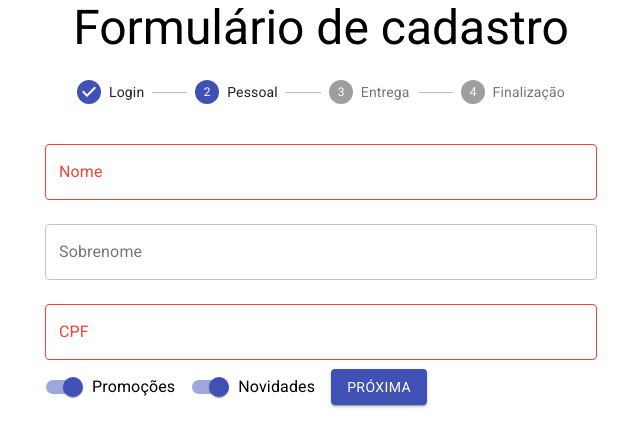
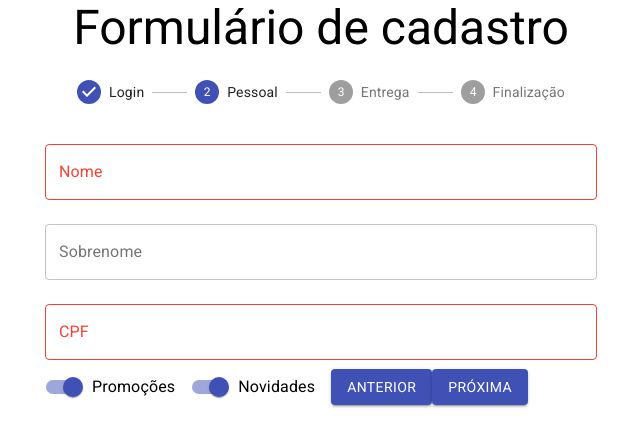
Before and after one commit to cleristonnovaes/react-hooks, a React (Create React App) app: page / in a window 1280 px wide. Both pictures are taken after typing "name@example.com", "Sample123" into the empty fields and a click on the button "PRÓXIMO". Shown: the top 446 px of the page, without its empty margins (319-959 px from the left). Built offline with nearby package versions, Linux system fonts and the light colour scheme.

Commit message:
feat: voltar no formulario

```diff
--- a/src/components/FormularioCadastro/DadosEntrega.jsx
+++ b/src/components/FormularioCadastro/DadosEntrega.jsx
@@ -1,7 +1,7 @@
 import React, { useState, useContext } from "react";
 import { TextField, Button } from "@material-ui/core";
 
-function DadosEntrega({aoEnviar}) {
+function DadosEntrega({aoEnviar, dados, voltar}) {
   const [cep, setCep] = useState("");
   const [endereco, setEndereco] = useState("");
   const [numero, setNumero] = useState("");
@@ -75,6 +75,9 @@ function DadosEntrega({aoEnviar}) {
         variant="outlined"
         margin="normal"
       />
+      <Button variant="contained" color="primary" onClick={voltar}>
+        Anterior
+      </Button>
       <Button type="submit" variant="contained" color="primary" fullWidth>
         Finalizar Cadastro
       </Button>
--- a/src/components/FormularioCadastro/DadosPessoais.jsx
+++ b/src/components/FormularioCadastro/DadosPessoais.jsx
@@ -8,10 +8,10 @@ import {
 import ValidacoesCadastro from "../../context/ValidacoesCadastro";
 import useErros from "../../hooks/useErros";
 
-function DadosPessoais({ aoEnviar }) {
-  const [nome, setNome] = useState("");
-  const [sobrenome, setSobrenome] = useState("");
-  const [cpf, setCpf] = useState("");
+function DadosPessoais({ aoEnviar, dados, voltar }) {
+  const [nome, setNome] = useState(dados.nome);
+  const [sobrenome, setSobrenome] = useState(dados.sobrenome);
+  const [cpf, setCpf] = useState(dados.cpf);
   const [promocoes, setPromocoes] = useState(true);
   const [novidades, setNovidades] = useState(true);
   const validacoes = useContext(ValidacoesCadastro);
@@ -96,7 +96,9 @@ function DadosPessoais({ aoEnviar }) {
           />
         }
       />
-
+      <Button variant="contained" color="primary" onClick={voltar}>
+        Anterior
+      </Button>
       <Button type="submit" variant="contained" color="primary">
         Próxima
       </Button>
--- a/src/components/FormularioCadastro/DadosUsuario.jsx
+++ b/src/components/FormularioCadastro/DadosUsuario.jsx
@@ -3,9 +3,9 @@ import { TextField, Button } from "@material-ui/core";
 import ValidacoesCadastro from "../../context/ValidacoesCadastro";
 import useErros from "../../hooks/useErros";
 
-function DadosUsuario({ aoEnviar }) {
-  const [email, setEmail] = useState("");
-  const [senha, setSenha] = useState("");
+function DadosUsuario({ aoEnviar, dados }) {
+  const [email, setEmail] = useState(dados.email);
+  const [senha, setSenha] = useState(dados.senha);
   const validacoes = useContext(ValidacoesCadastro);
   const [erros, validarCampos, possoEnviar] = useErros(validacoes);
 
--- a/src/components/FormularioCadastro/FormularioCadastro.jsx
+++ b/src/components/FormularioCadastro/FormularioCadastro.jsx
@@ -14,9 +14,9 @@ function FormularioCadastro({ aoEnviar}) {
     }
   });
   const formularios = [
-    <DadosUsuario aoEnviar={coletarDados}/>,
-    <DadosPessoais aoEnviar={coletarDados}/>,
-    <DadosEntrega aoEnviar={coletarDados} />,
+    <DadosUsuario aoEnviar={coletarDados} dados={dadosColetados}/>,
+    <DadosPessoais aoEnviar={coletarDados} voltar={anterior} dados={dadosColetados}/>,
+    <DadosEntrega aoEnviar={coletarDados} voltar={anterior} dados={dadosColetados}/>,
     <Typography variant="h5">Obrigado pelo Cadastro</Typography>,
   ];
 
@@ -27,6 +27,10 @@ function FormularioCadastro({ aoEnviar}) {
 
   function proximo() {
     setEtapaAtual(etapaAtual + 1);
+  }
+
+  function anterior() {
+    setEtapaAtual(etapaAtual - 1);
   }
 
   return (
```
Also changed, not shown: 1 other file (tests, documents, lock files or other folders).
